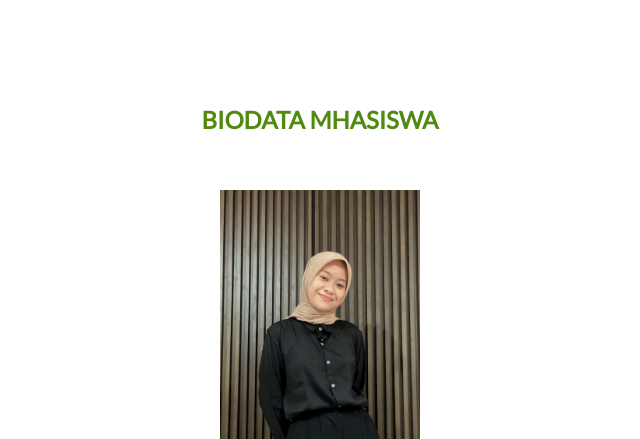
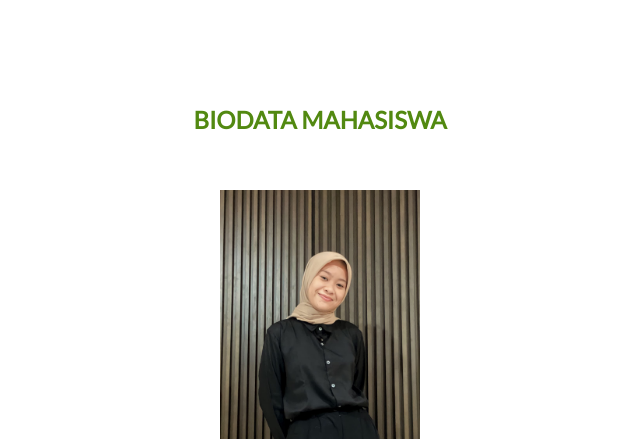
Before and after one commit to irmaamanda/deploy-anggur, a Flask app: page / in a window 1280 px wide. Shown: the part 1150-1589 px from the top of the page, without its empty margins (320-960 px from the left). Run offline with Flask 3, Linux system fonts and the light colour scheme.

Commit message:
Update index.html

```diff
--- a/templates/index.html
+++ b/templates/index.html
@@ -121,7 +121,7 @@
 	<!-- Bagian Halaman (Biodata) -->
 	<div id="biodata" class="container-fluid text-center">
 		<br>
-		<h2>BIODATA MHASISWA</h2>
+		<h2>BIODATA MAHASISWA</h2>
 		<h4></h4>
 		<br>
 		<div class="row slideanim">
```
